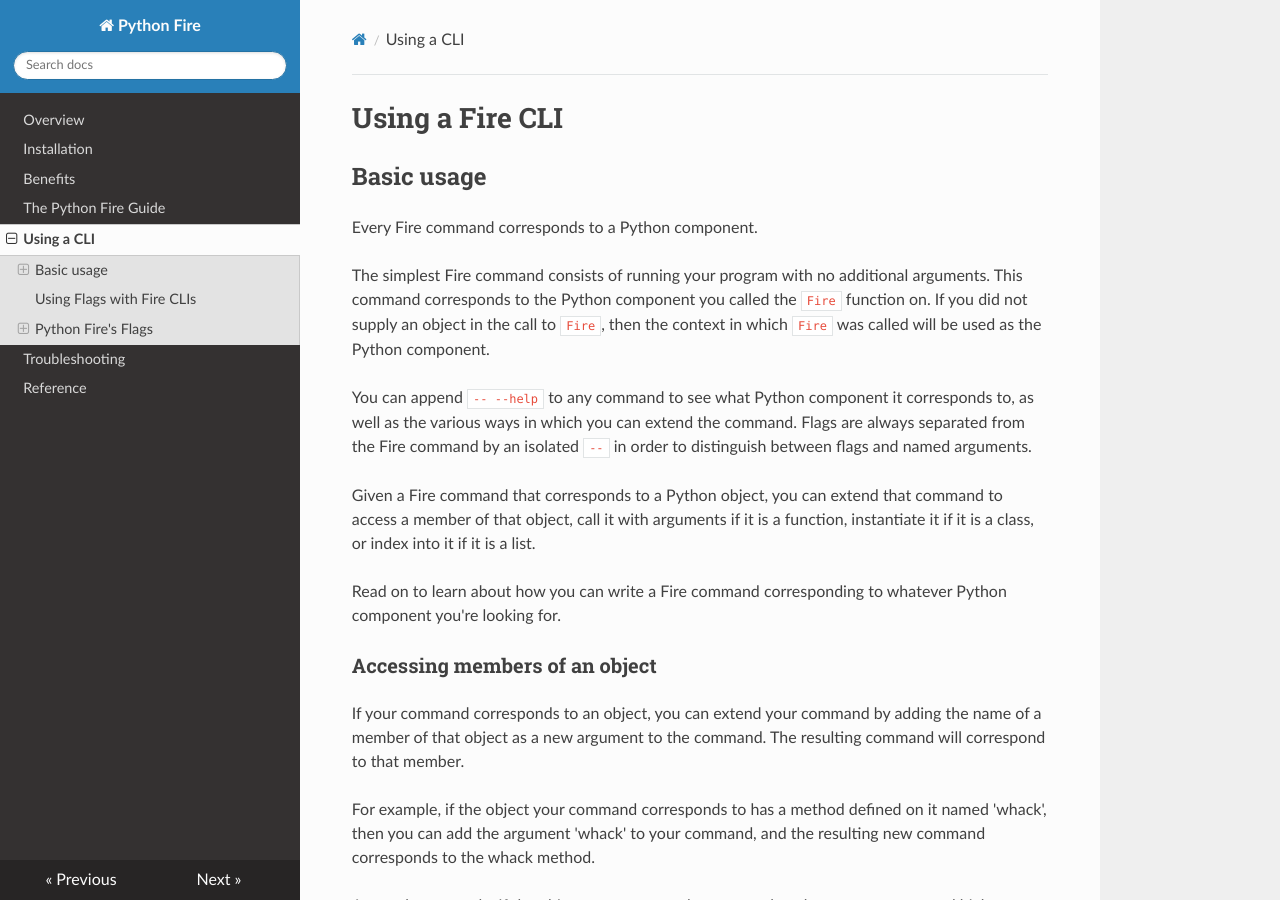
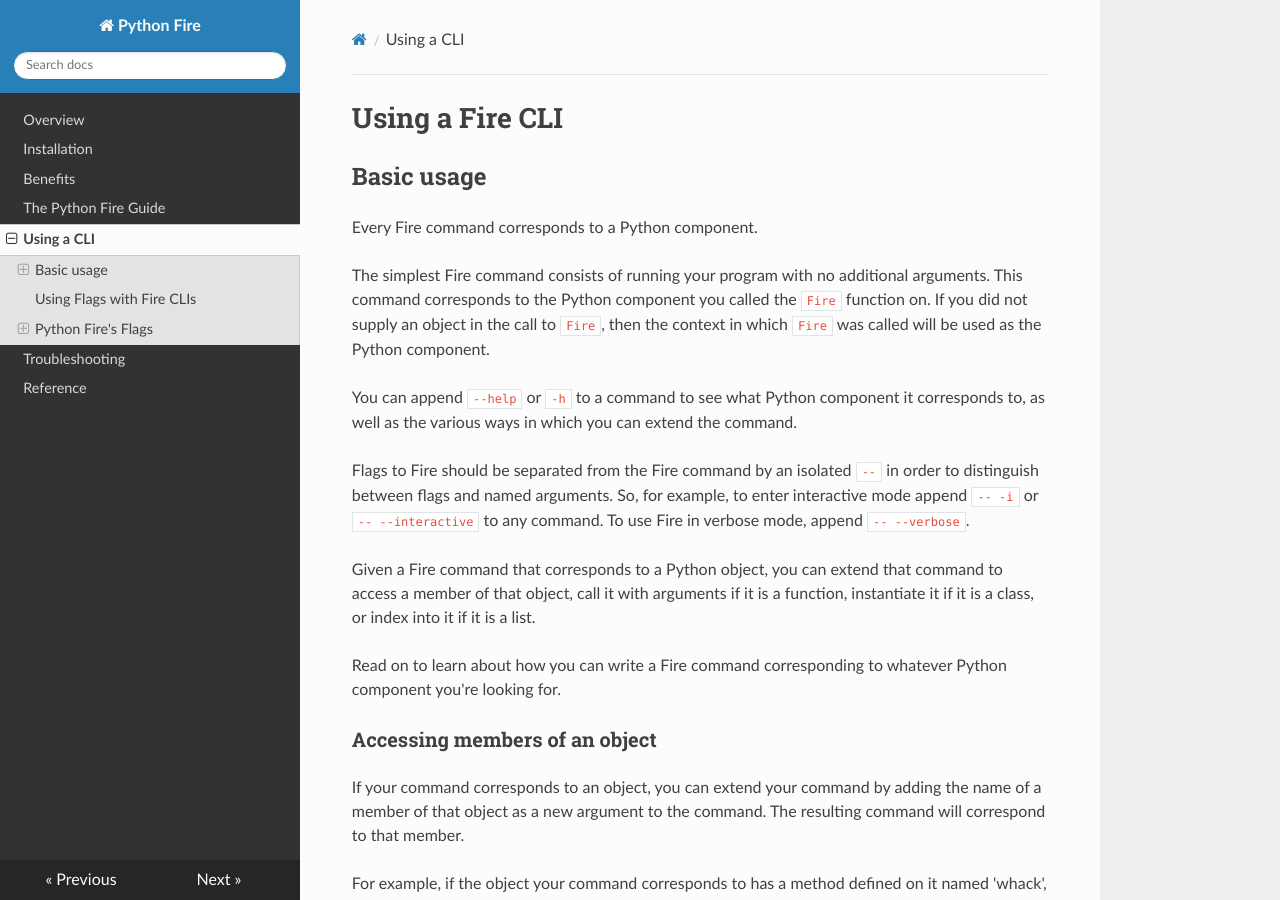
Before and after one commit to google/python-fire, an MkDocs documentation site: the page built from docs/using-cli.md, in a window 1280 px wide and 900 px high. Built offline with MkDocs 1.6.1, drawn with Linux system fonts in a browser that asks for light colours; nearby versions of some CDN libraries; old or Windows-style settings are respelled for this version of MkDocs.

Commit message:
Copybara import of the project:
--
9d5f581e13deee9f654fbec0be02944b1d7e6a90 by Pranav Gupta <pranavgupta4321@gmail.com>:

Update using-cli.md to reflect support for --help

COPYBARA_INTEGRATE_REVIEW=https://github.com/google/python-fire/pull/194 from pranavgupta1234:patch-1 9d5f581e13deee9f654fbec0be02944b1d7e6a90
PiperOrigin-RevId: 297612634
Change-Id: I89eed909ad09226a9642d968497b413d12512dae

```diff
--- a/docs/using-cli.md
+++ b/docs/using-cli.md
@@ -9,10 +9,13 @@
 `Fire` function on. If you did not supply an object in the call to `Fire`, then
 the context in which `Fire` was called will be used as the Python component.
 
-You can append `-- --help` to any command to see what Python component it
+You can append `--help` or `-h` to a command to see what Python component it
 corresponds to, as well as the various ways in which you can extend the command.
-Flags are always separated from the Fire command by an isolated `--` in order
-to distinguish between flags and named arguments.
+
+Flags to Fire should be separated from the Fire command by an isolated `--` in
+order to distinguish between flags and named arguments. So, for example, to
+enter interactive mode append `-- -i` or `-- --interactive` to any command. To
+use Fire in verbose mode, append `-- --verbose`.
 
 Given a Fire command that corresponds to a Python object, you can extend that
 command to access a member of that object, call it with arguments if it is a
```
